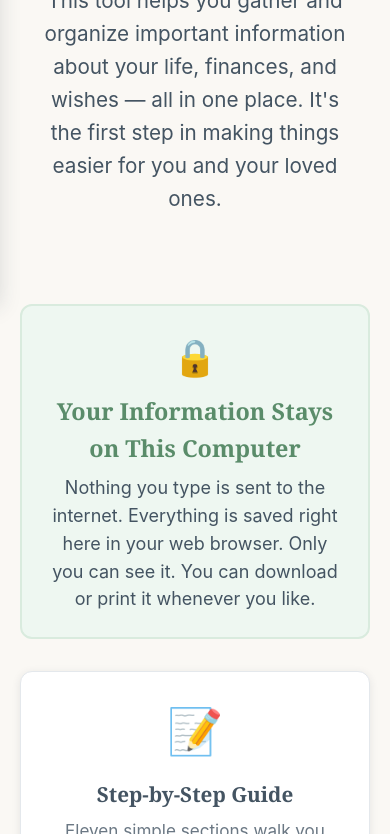
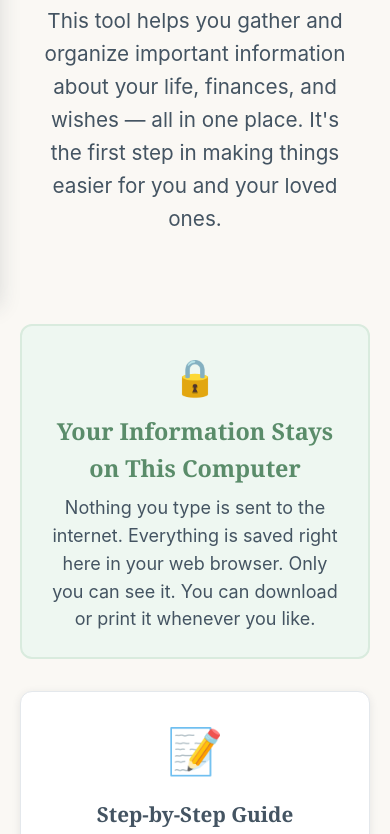
Before and after one commit to Jseipos/estate-planner, a plain HTML site: page index.html in a window 390 px wide. Shown: the part 541-1375 px from the top of the page. Drawn offline with Linux system fonts and the light colour scheme.

Commit message:
Fix mobile content padding, verified all features working

```diff
--- a/index.html
+++ b/index.html
@@ -621,7 +621,7 @@ select { cursor: pointer; }
   }
   .sidebar.open { transform: translateX(0); }
   .main { margin-left: 0; }
-  .content { padding: 110px 20px 48px; }
+  .content { padding: 130px 20px 48px; }
   .progress-bar-wrap { padding: 16px 20px; top: 56px; }
   .nav-buttons { flex-direction: column; }
   .nav-buttons .btn { width: 100%; }
```
